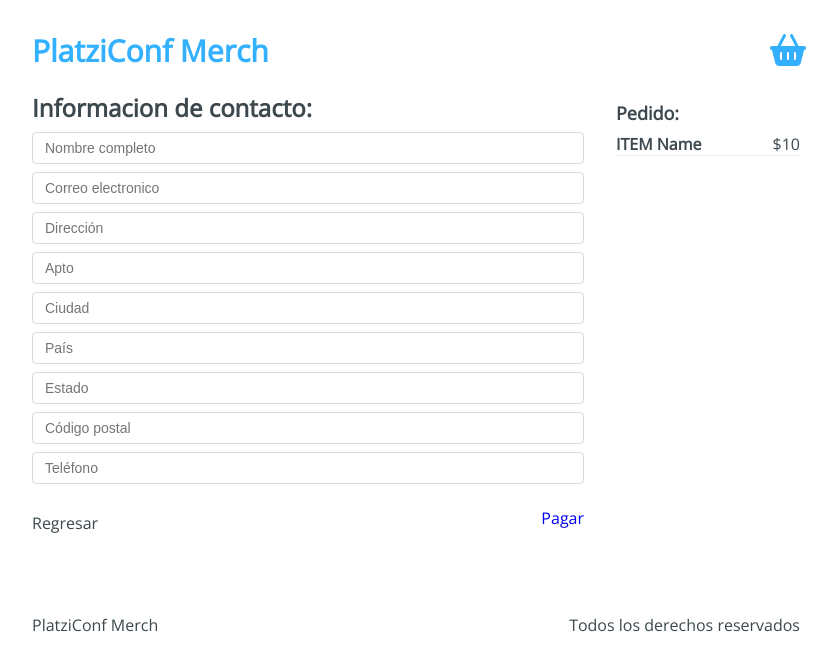
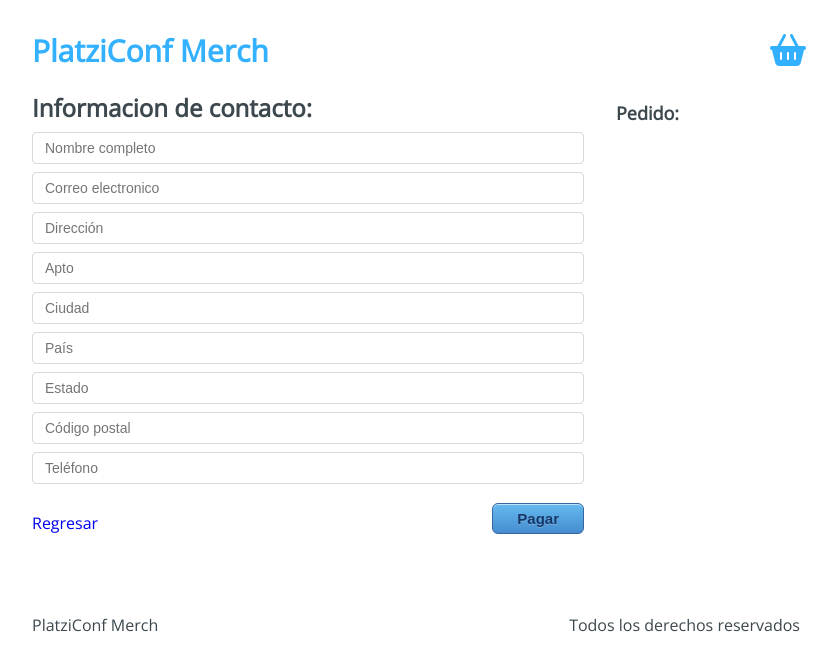
Before and after one commit to lucianocavallo/platzi-conf-merch, a React app: page /checkout/information in a window 1280 px wide. Shown: the top 670 px of the page, without its empty margins (224-1061 px from the left). Built offline with nearby package versions, Linux system fonts and the light colour scheme.

Commit message:
useRef en la pagina del checkout

```diff
--- a/src/containers/Checkout.jsx
+++ b/src/containers/Checkout.jsx
@@ -23,7 +23,7 @@
       <div className="Checkout-content">
         {cart.length > 0 ? <h3>Lista de Pedidos:</h3> : <h3>Sin pedidos...</h3>}
         {cart.map(item => (
-          <div className="Checkout-item">
+          <div className="Checkout-item" key={item.id}>
             <div className="Checkout-element">
               <h4>{item.title}</h4>
               <span>
--- a/src/containers/Information.jsx
+++ b/src/containers/Information.jsx
@@ -1,8 +1,31 @@
-import React from "react";
+import React, { useRef, useContext } from "react";
 import { Link } from "react-router-dom";
 import "../styles/components/Information.css";
 
+import AppContext from "../context/AppContext";
+
 const Information = () => {
+  const { state, addtoBuyer } = useContext(AppContext);
+  const form = useRef(null);
+
+  const { cart } = state;
+
+  const handleSubmit = () => {
+    const formData = new FormData(form.current);
+    const buyer = {
+      name: formData.get('name'),
+      email: formData.get('email'),
+      address: formData.get('address'),
+      apto: formData.get('apto'),
+      city: formData.get('city'),
+      country: formData.get('country'),
+      state: formData.get('state'),
+      cp: formData.get('cp'),
+      phone: formData.get('phone'),
+    }
+    addtoBuyer(buyer);
+  }
+
   return (
     <div className="Information">
       <div className="Information-content">
@@ -10,7 +33,7 @@
           <h2>Informacion de contacto:</h2>
         </div>
         <div className="Information-form">
-          <form action="">
+          <form ref={form}>
             <input type="text" placeholder="Nombre completo" name="name" />
             <input type="text" placeholder="Correo electronico" name="email" />
             <input type="text" placeholder="Dirección" name="address" />
@@ -24,23 +47,26 @@
         </div>
         <div className="Information-buttons">
           <div className="Information-back">
-            Regresar
+            <Link to="/checkout">
+              Regresar
+            </Link>
           </div>
           <div className="Information-next">
-            <Link to="/checkout/payment">
-              Pagar
-            </Link>
+            <button type="button" onClick={handleSubmit}>Pagar</button>
           </div>
         </div>
       </div>
       <div className="Information-sidebar">
         <h3>Pedido:</h3>
-        <div className="Information-item">
-          <div className="Information-element">
-            <h4>ITEM Name</h4>
-            <span>$10</span>
+        {cart.map((item) => (
+          <div className="Information-item" key={item.id}>
+            <div className="Information-element">
+              <h4>{item.title}</h4>
+              <span>${item.price}</span>
+            </div>
           </div>
-        </div>
+        ))}
+
       </div>
     </div>
   );
--- a/src/hooks/useInitialState.js
+++ b/src/hooks/useInitialState.js
@@ -18,10 +18,18 @@
     })
   }
 
+  const addtoBuyer = (payload) => {
+    setState({
+      ...state,
+      buyer: [...state.buyer, payload]
+    })
+  }
+
   return {
     addToCart,
     removeFromCart,
     state,
+    addtoBuyer
   }
 };
 
--- a/src/initialState.js
+++ b/src/initialState.js
@@ -1,5 +1,6 @@
 export default {
   cart: [],
+  buyer: [],
   products: [
     {
       'id': '1',
```
